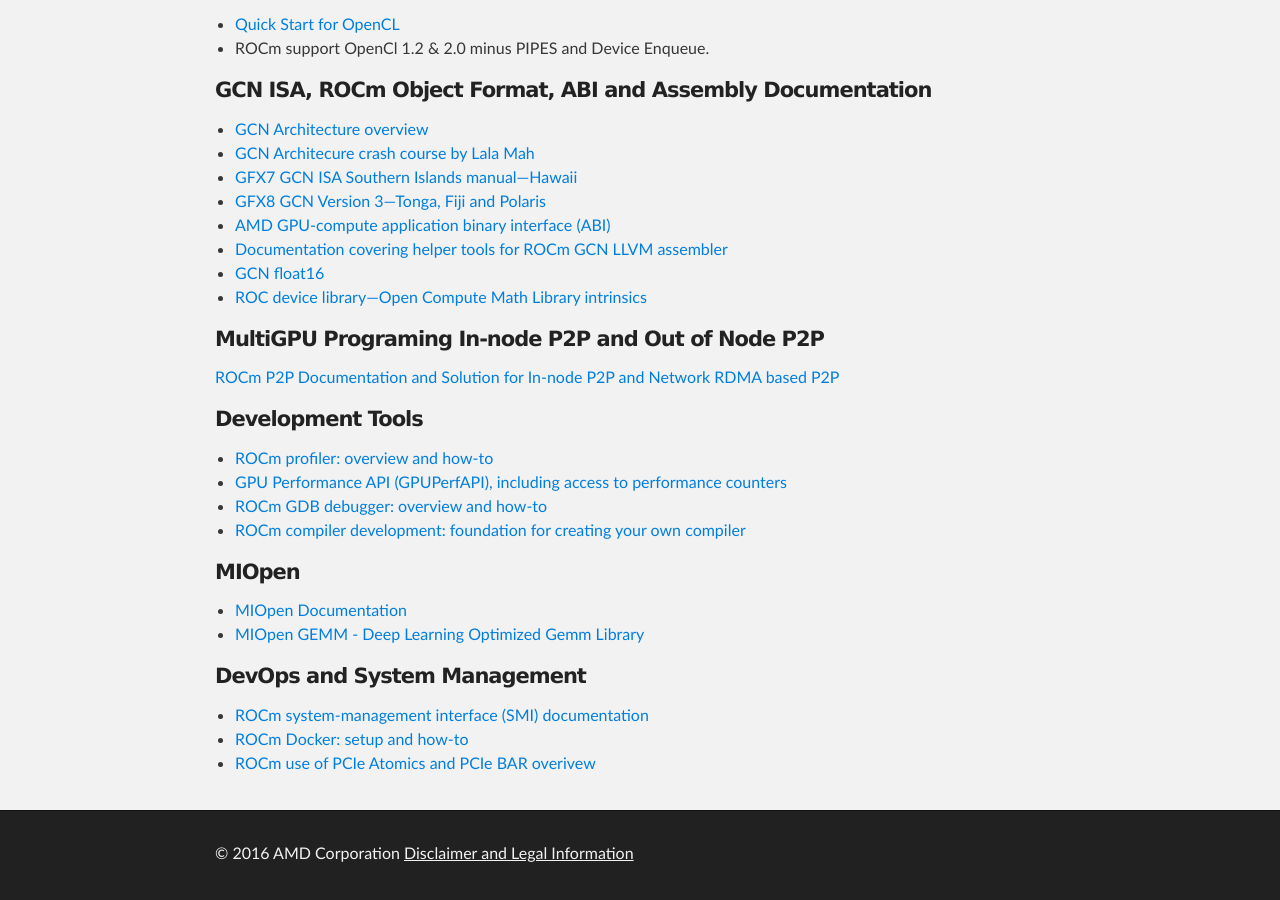
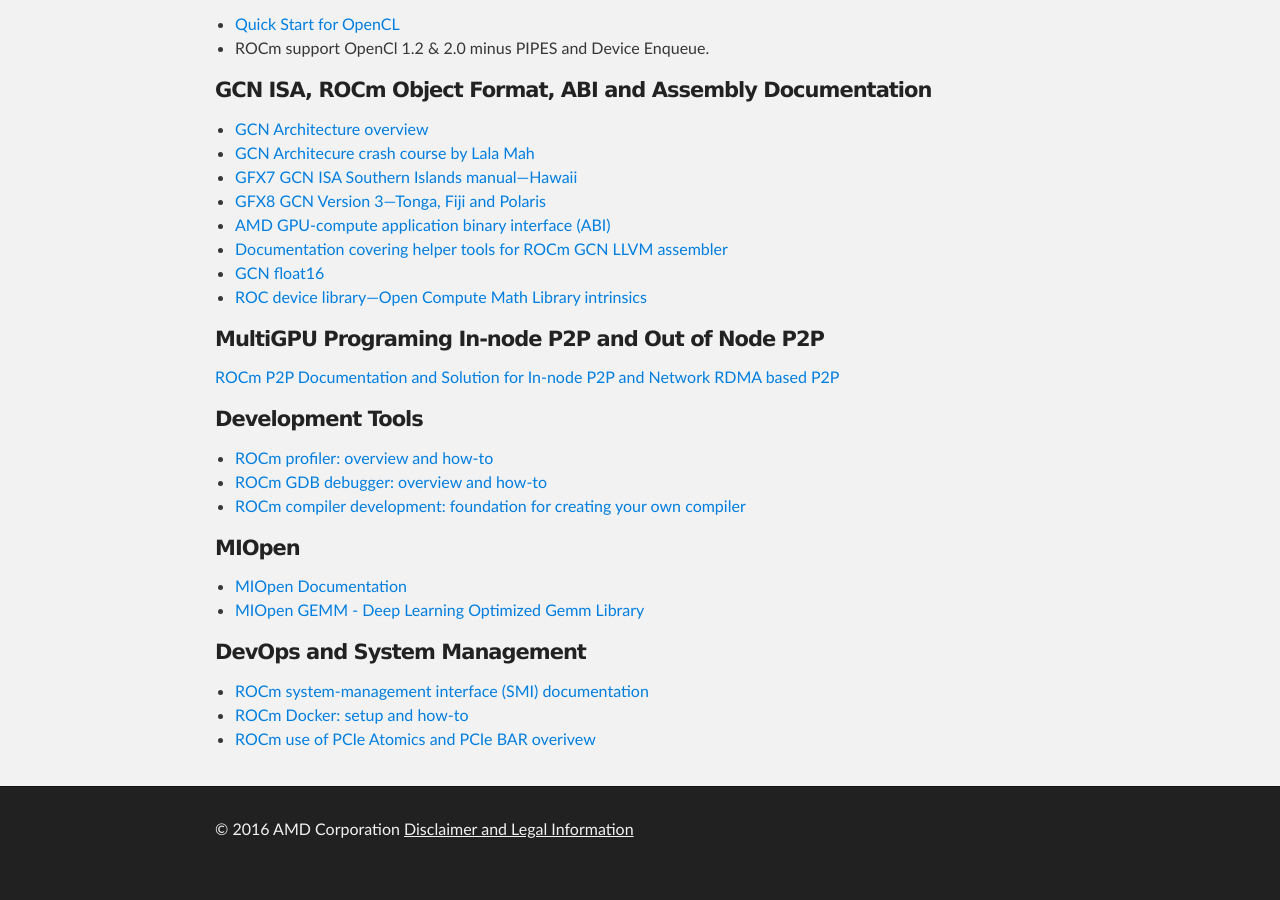
Before and after one commit to ROCm/ROCm.github.io, a Jekyll site: the page built from documentation.md, in a window 1280 px wide and 900 px high, scrolled down 1313 px. Built offline with Jekyll 4.4.1, drawn with Linux system fonts in a browser that asks for light colours; after the commit the page ends 2189 px from its top, so only the background shows below that.

Commit message:
Update documentation.md

```diff
--- a/documentation.md
+++ b/documentation.md
@@ -67,7 +67,6 @@
 #### Development Tools
 
 * [ROCm profiler: overview and how-to](http://gpuopen.com/getting-up-to-speed-with-the-codexl-gpu-profiler-and-radeon-open-compute/)
-* [GPU Performance API (GPUPerfAPI), including access to performance counters](https://github.com/GPUOpen-Tools/GPA/blob/master/Doc/GPUPerfAPI-UserGuide.pdf)
 * [ROCm GDB debugger: overview and how-to](https://github.com/RadeonOpenCompute/ROCm-Debugger/blob/master/TUTORIAL.md)
 * [ROCm compiler development: foundation for creating your own compiler](ROCmCompilerKit.html)
 
```
